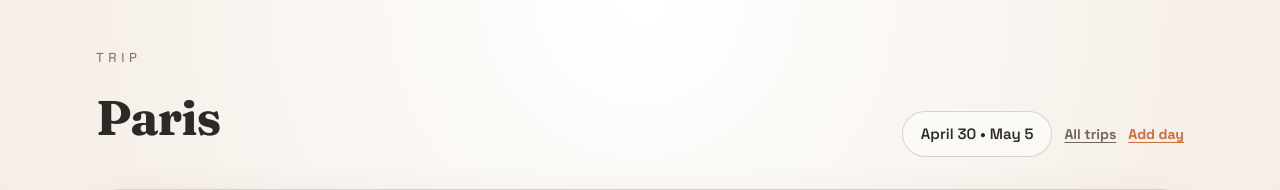
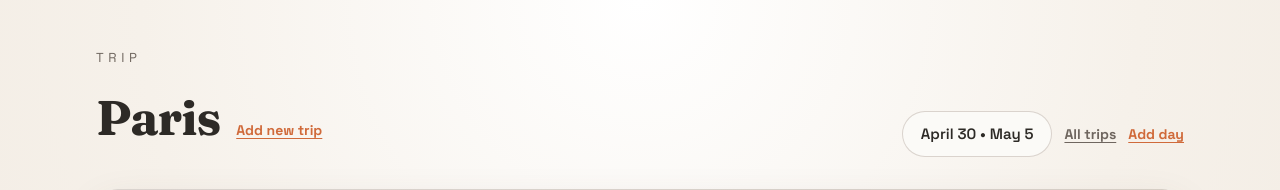
Before and after one commit to prigara/trip-planner, a React (Vite) app: page / in a window 1280 px wide. Shown: the top 190 px of the page. Built offline with nearby package versions, Linux system fonts and the light colour scheme.

Commit message:
Add New trip button

```diff
--- a/src/App.css
+++ b/src/App.css
@@ -30,6 +30,13 @@
 
 .trip-header h1 {
   margin: 0;
+}
+
+.trip-title-row {
+  display: flex;
+  align-items: baseline;
+  gap: 16px;
+  flex-wrap: wrap;
 }
 
 .trip-dates {
--- a/src/App.tsx
+++ b/src/App.tsx
@@ -242,9 +242,10 @@ type TripPlannerProps = {
   setDays: Dispatch<SetStateAction<Day[]>>
   setTodoItems: Dispatch<SetStateAction<Item[]>>
   onShowAllTrips: () => void
+  onNewTrip: () => void
 }
 
-function TripPlanner({ trip, setDays, setTodoItems, onShowAllTrips }: TripPlannerProps) {
+function TripPlanner({ trip, setDays, setTodoItems, onShowAllTrips, onNewTrip }: TripPlannerProps) {
   const { days, todoItems } = trip
   const [newItemText, setNewItemText] = useState('')
   const [draggingOver, setDraggingOver] = useState<string | null>(null)
@@ -534,7 +535,12 @@ function TripPlanner({ trip, setDays, setTodoItems, onShowAllTrips }: TripPlanne
       <header className="trip-header">
         <div>
           <p className="eyebrow">Trip</p>
-          <h1>{trip.destination}</h1>
+          <div className="trip-title-row">
+            <h1>{trip.destination}</h1>
+            <button type="button" className="trip-add-link" onClick={onNewTrip}>
+              Add new trip
+            </button>
+          </div>
         </div>
         <div className="trip-actions">
           <div className="trip-dates">
@@ -920,6 +926,7 @@ function App() {
       setDays={setDays}
       setTodoItems={setTodoItems}
       onShowAllTrips={() => setView('list')}
+      onNewTrip={() => setView('new')}
     />
   )
 }
```
